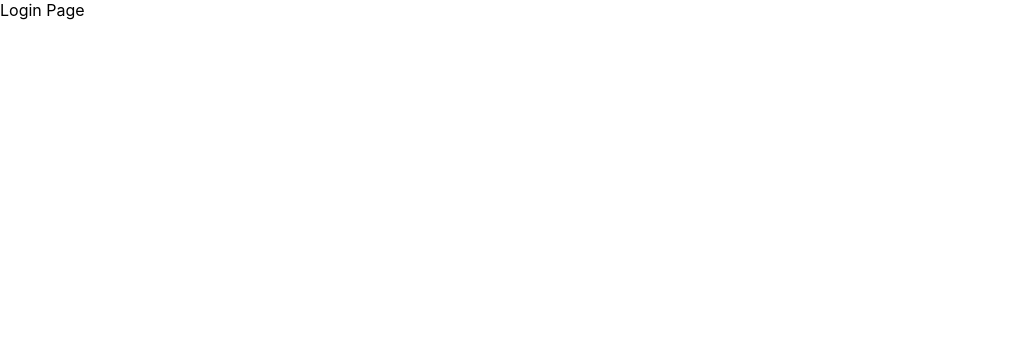
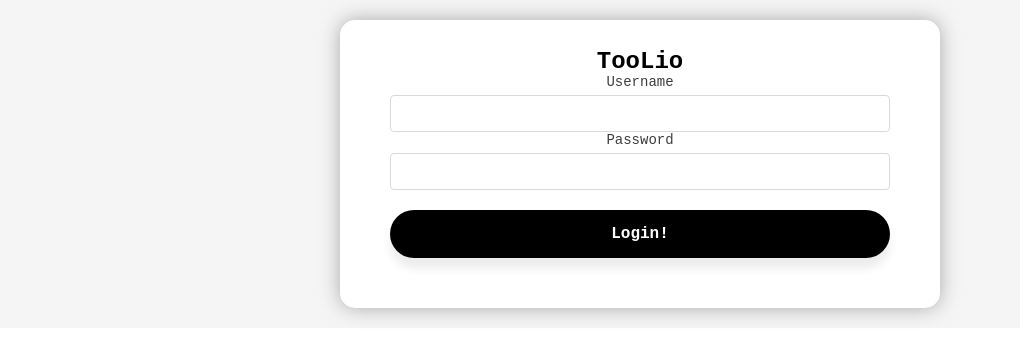
Before and after one commit to Roman-devs/toolio, a React (Create React App) app in the folder frontend/: page /login in a window 1280 px wide. Shown: the top 364 px of the page, without its empty margins (0-1020 px from the left). Built offline with nearby package versions, Linux system fonts and the light colour scheme.

Commit message:
FRONTEND: Added Styling to Login Page

```diff
--- a/frontend/src/pages/Login.js
+++ b/frontend/src/pages/Login.js
@@ -1,8 +1,31 @@
+import {useForm} from "react-hook-form";
+import {Styles} from "../styling/FormStyling";
+import { useState } from 'react'
 
 export default function Login (){
-    return(
-        <>
-        <p>Login Page</p>
-        </>
+    const {register, handleSubmit, errors} = useForm();
+    const [user, setUser] = useState('');
+    const [password, setPassword] = useState('');
+    const onSubmit = userData => {
+        console.log(userData)
+    }
+
+    return (
+        <Styles>
+            <form onSubmit={handleSubmit(onSubmit)}>
+                <h1>TooLio</h1>
+                <label>Username</label>
+                <input name="username"
+                       ref={register({required: true})}/>
+                {errors.username && "Required"}
+
+                <label>Password</label>
+                <input name="password"
+                       ref={register({required: true})}/>
+                {errors.password && "Required"}
+
+                <input className="submitButton" type="submit" value="Login!"/>
+            </form>
+        </Styles>
     )
 }
```
